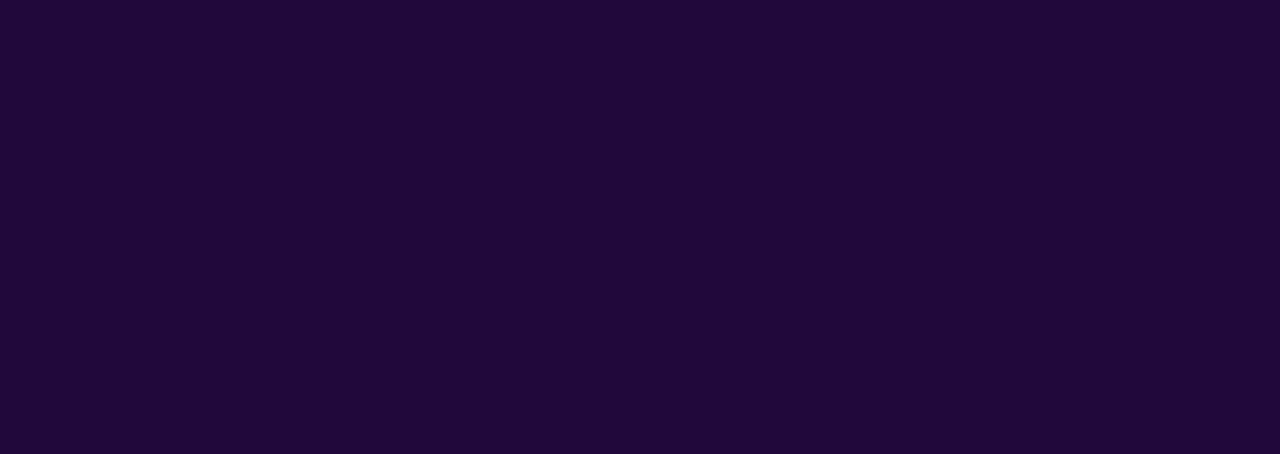
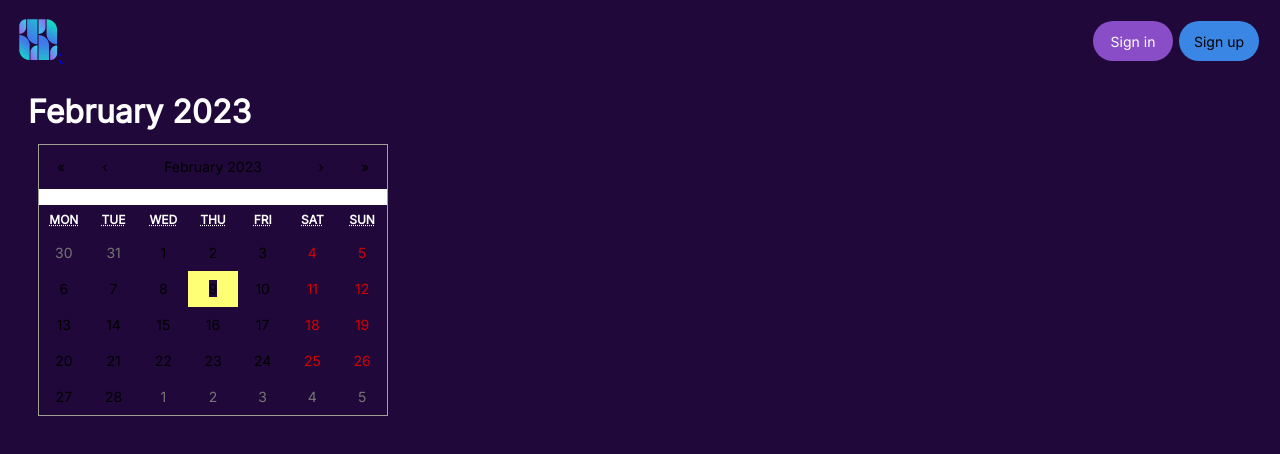
Before and after one commit to yubinjodev/finize, a React (Create React App) app: page /history in a window 1280 px wide. Before the commit this address had no page. Shown: the top 454 px of the page. Built offline with nearby package versions, Linux system fonts and the light colour scheme.

Commit message:
finished most of css. next move : finish calendar css and add backend

```diff
--- a/package.json
+++ b/package.json
@@ -7,8 +7,9 @@
     "@testing-library/react": "^13.4.0",
     "@testing-library/user-event": "^14.4.3",
     "react": "^18.2.0",
+    "react-calendar": "^4.0.0",
     "react-dom": "^18.2.0",
-    "react-router-dom": "^6.8.0",
+    "react-router-dom": "^6.8.1",
     "react-scripts": "5.0.1",
     "web-vitals": "^3.1.1"
   },
--- a/src/App.js
+++ b/src/App.js
@@ -3,7 +3,9 @@ import { BrowserRouter, Routes, Route } from "react-router-dom";
 import { Home } from "./components/Home";
 import { Login } from "./components/auth/Login";
 import { SignUp } from "./components/auth/SignUp";
-import { Dashboard } from "./components/Dashboard";
+import { SignUpStarter } from "./components/SignUpStarter";
+import { Dashboard } from "./Dashboard";
+import { History } from "./History";
 
 const AllRoutes = [
   {
@@ -22,9 +24,19 @@ const AllRoutes = [
     element: <SignUp />,
   },
   {
+    name: "Sign Up Starter",
+    path: "/sign-up-starter",
+    element: <SignUpStarter />,
+  },
+  {
     name: "Dashboard",
     path: "/dashboard",
     element: <Dashboard />,
+  },
+  {
+    name: "History",
+    path: "/history",
+    element: <History />,
   },
 ];
 
--- /dev/null
+++ b/src/Calendar.css
@@ -0,0 +1,117 @@
+.react-calendar {
+    width: 350px;
+    max-width: 100%;
+    background: white;
+    border: 1px solid #a0a096;
+    line-height: 1.125em;
+  }
+  .react-calendar--doubleView {
+    width: 700px;
+  }
+  .react-calendar--doubleView .react-calendar__viewContainer {
+    display: flex;
+    margin: -0.5em;
+  }
+  .react-calendar--doubleView .react-calendar__viewContainer > * {
+    width: 50%;
+    margin: 0.5em;
+  }
+  .react-calendar,
+  .react-calendar *,
+  .react-calendar *:before,
+  .react-calendar *:after {
+    -moz-box-sizing: border-box;
+    -webkit-box-sizing: border-box;
+    box-sizing: border-box;
+  }
+  .react-calendar button {
+    margin: 0;
+    border: 0;
+    outline: none;
+  }
+  .react-calendar button:enabled:hover {
+    cursor: pointer;
+  }
+  .react-calendar__navigation {
+    display: flex;
+    height: 44px;
+    margin-bottom: 1em;
+  }
+  .react-calendar__navigation button {
+    min-width: 44px;
+    background: none;
+  }
+  .react-calendar__navigation button:disabled {
+    background-color: #f0f0f0;
+  }
+  .react-calendar__navigation button:enabled:hover,
+  .react-calendar__navigation button:enabled:focus {
+    background-color: #e6e6e6;
+  }
+  .react-calendar__month-view__weekdays {
+    text-align: center;
+    text-transform: uppercase;
+    font-weight: bold;
+    font-size: 0.75em;
+  }
+  .react-calendar__month-view__weekdays__weekday {
+    padding: 0.5em;
+  }
+  .react-calendar__month-view__weekNumbers .react-calendar__tile {
+    display: flex;
+    align-items: center;
+    justify-content: center;
+    font-size: 0.75em;
+    font-weight: bold;
+  }
+
+  .react-calendar__month-view__days__day--weekend {
+    color: #d10000;
+  }
+  .react-calendar__month-view__days__day--neighboringMonth {
+    color: #757575;
+  }
+  .react-calendar__year-view .react-calendar__tile,
+  .react-calendar__decade-view .react-calendar__tile,
+  .react-calendar__century-view .react-calendar__tile {
+    padding: 2em 0.5em;
+  }
+  .react-calendar__tile {
+    max-width: 100%;
+    padding: 10px 6.6667px;
+    background: none;
+    text-align: center;
+    line-height: 16px;
+  }
+  .react-calendar__tile:disabled {
+    background-color: #f0f0f0;
+  }
+  .react-calendar__tile:enabled:hover,
+  .react-calendar__tile:enabled:focus {
+    background-color: #e6e6e6;
+  }
+  .react-calendar__tile--now {
+    background: #ffff76;
+  }
+  .react-calendar__tile--now:enabled:hover,
+  .react-calendar__tile--now:enabled:focus {
+    background: #ffffa9;
+  }
+  .react-calendar__tile--hasActive {
+    background: #76baff;
+  }
+  .react-calendar__tile--hasActive:enabled:hover,
+  .react-calendar__tile--hasActive:enabled:focus {
+    background: #a9d4ff;
+  }
+  .react-calendar__tile--active {
+    background: #006edc;
+    color: white;
+  }
+  .react-calendar__tile--active:enabled:hover,
+  .react-calendar__tile--active:enabled:focus {
+    background: #1087ff;
+  }
+  .react-calendar--selectRange .react-calendar__tile--hover {
+    background-color: #e6e6e6;
+  }
--- /dev/null
+++ b/src/Dashboard.js
@@ -0,0 +1,44 @@
+import { NavBar } from "./components/NavBar";
+
+export const Dashboard = () => {
+  return (
+    <>
+      <NavBar />
+      <div className="content">
+        <h1>Dashboard</h1>
+        <>
+          <h1>All</h1>
+          <h1>$1,800</h1>
+          <p>Starting balance</p>
+          <input />
+          <p>You've used 15% of your budget</p>
+          <hr />
+        </>
+        <>
+          <h1>All</h1>
+          <h1>$1,800</h1>
+          <p>Starting balance</p>
+          <input />
+          <p>You've used 15% of your budget</p>
+          <hr />
+        </>
+        <>
+          <h1>All</h1>
+          <h1>$1,800</h1>
+          <p>Starting balance</p>
+          <input />
+          <p>You've used 15% of your budget</p>
+          <hr />
+        </>
+        <>
+          <h1>All</h1>
+          <h1>$1,800</h1>
+          <p>Starting balance</p>
+          <input />
+          <p>You've used 15% of your budget</p>
+          <hr />
+        </>
+      </div>
+    </>
+  );
+};
--- /dev/null
+++ b/src/History.js
@@ -0,0 +1,24 @@
+import "./Calendar.css";
+
+import { NavBar } from "./components/NavBar";
+import Calendar from "react-calendar";
+
+export const History = () => {
+  const options = {
+    // weekday: "long",
+    year: "numeric",
+    month: "long",
+    // day: "numeric",
+  };
+  const today = new Date().toLocaleDateString("en-US", options);
+
+  return (
+    <>
+      <NavBar />
+      <div className="content">
+        <h1>{today}</h1>
+        <Calendar />
+      </div>
+    </>
+  );
+};
--- a/src/Styling.css
+++ b/src/Styling.css
@@ -4,6 +4,7 @@
     --primary:#21083B;
     --secondary:#884DC7;
     --tertiary:#3A86E5;
+    --quaternary:#18D4C9;
 }
 
 *{
@@ -16,22 +17,31 @@ body{
     overflow-x: hidden;
 }
 
-
 input{
-    width: 300px;
+    width: 290px;
     height: 40px;
+    padding-left:10px;
     background-color: white;
     border-radius: 30px;
+    border: none;
+    outline: none;
 }
 
-input:active{
-border: 1px
+input:focus{
+    outline: none;
+    border: none;
+    box-shadow: 0 0 10px var(--quaternary);
 }
 
 button{
     border-style: none;
     font-size: 14px;
+    font-weight:500;
     cursor: pointer;
+}
+
+hr{
+    border:1px solid white;
 }
 
 .content{
@@ -42,10 +52,19 @@ button{
 
 .content > div{
     margin:10px;
+    align-items: center;
 }
 
-.content> input{
+form > *{
     margin:10px;
+}
+
+#navbar-button{
+    margin:3px;
+}
+
+#regular-button{
+    width: 300px;
 }
 
 .primary-button{
@@ -88,6 +107,7 @@ button{
     position: sticky;
     top: 0;
     background-color: var(--primary);
+    padding:10px;
 }
 
 .button-container{
--- a/src/components/Dashboard.js
+++ /dev/null
@@ -1,8 +0,0 @@
-export const Dashboard = () => {
-  return (
-    <div>
-      <div>$1,750,000</div>
-      <div>Remaining Balance</div>
-    </div>
-  );
-};
--- a/src/components/NavBar.js
+++ b/src/components/NavBar.js
@@ -8,11 +8,14 @@ export const NavBar = () => {
       </Link>
       <div className="button-container">
         <Link to="/login">
-          <button className="primary-button">Sign in</button>
+          <button className="primary-button" id="navbar-button">
+            Sign in
+          </button>
         </Link>
-
         <Link to="/signup">
-          <button className="secondary-button">Sign up</button>
+          <button className="secondary-button" id="navbar-button">
+            Sign up
+          </button>
         </Link>
       </div>
     </div>
--- /dev/null
+++ b/src/components/SignUpStarter.js
@@ -0,0 +1,37 @@
+import { Link } from "react-router-dom";
+import { NavBar } from "./NavBar";
+
+export const SignUpStarter = () => {
+  return (
+    <>
+      <NavBar />
+      <div className="content">
+        <h1 className="header">
+          Hi Maddie!
+          <br />
+          Let's get started.
+        </h1>
+        <form>
+          <p>Monthly income</p>
+          <input placeholder="$0" />
+          <hr />
+          <p>How much do you plan to spend per category?</p>
+          <p>Health</p>
+          <input placeholder="$0" />
+          <p>Food</p>
+          <input placeholder="$0" />
+          <p>Rent</p>
+          <input placeholder="$0" />
+          <p>Transportation</p>
+          <input placeholder="$0" />
+          <p>+ Add custom category</p>
+          <Link to="/dashboard">
+            <button className="primary-button" id="regular-button">
+              Done
+            </button>
+          </Link>
+        </form>
+      </div>
+    </>
+  );
+};
--- a/src/components/auth/Login.js
+++ b/src/components/auth/Login.js
@@ -6,13 +6,15 @@ export const Login = () => {
   return (
     <>
       <NavBar />
-      <div>
+      <div className="content">
         <h1 className="header">Sign in</h1>
-        <form className="content">
+        <form>
           <input placeholder="Email" />
           <input placeholder="Password" />
           <Link to="../dashboard">
-            <button className="primary-button">Sign in</button>
+            <button className="primary-button" id="regular-button">
+              Sign in
+            </button>
           </Link>
         </form>
       </div>
--- a/src/components/auth/SignUp.js
+++ b/src/components/auth/SignUp.js
@@ -6,15 +6,17 @@ export const SignUp = () => {
   return (
     <div>
       <NavBar />
-      <div>
+      <div className="content">
         <h1 className="header">Sign up</h1>
-        <form className="content">
+        <form>
           <input placeholder="Name" />
           <input placeholder="Email" />
           <input placeholder="Password" />
           <input placeholder="Re-enter Password" />
-          <Link to="../dashboard">
-            <button className="primary-button">Sign up</button>
+          <Link to="../sign-up-starter">
+            <button className="primary-button" id="regular-button">
+              Sign up
+            </button>
           </Link>
         </form>
       </div>
```
Also changed, not shown: public/manifest.json, 1 other file (tests, documents, lock files or other folders).
